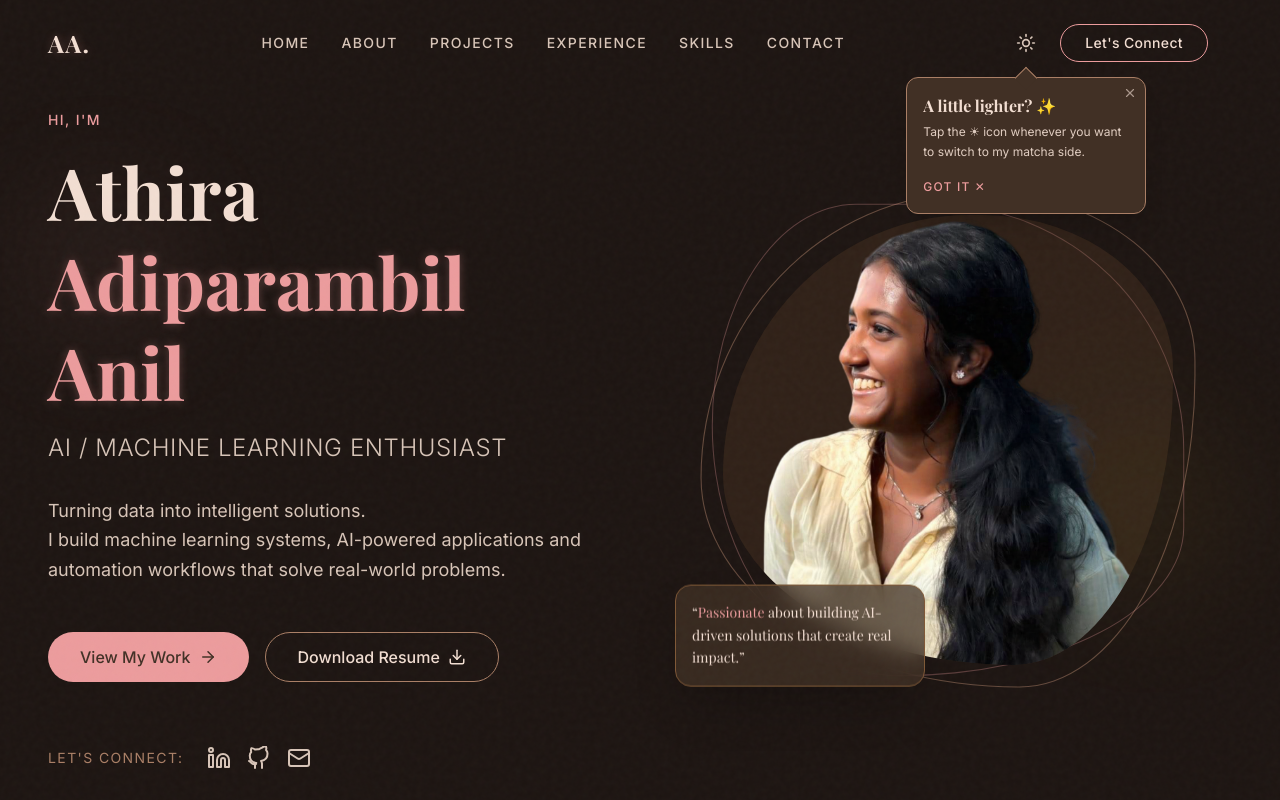
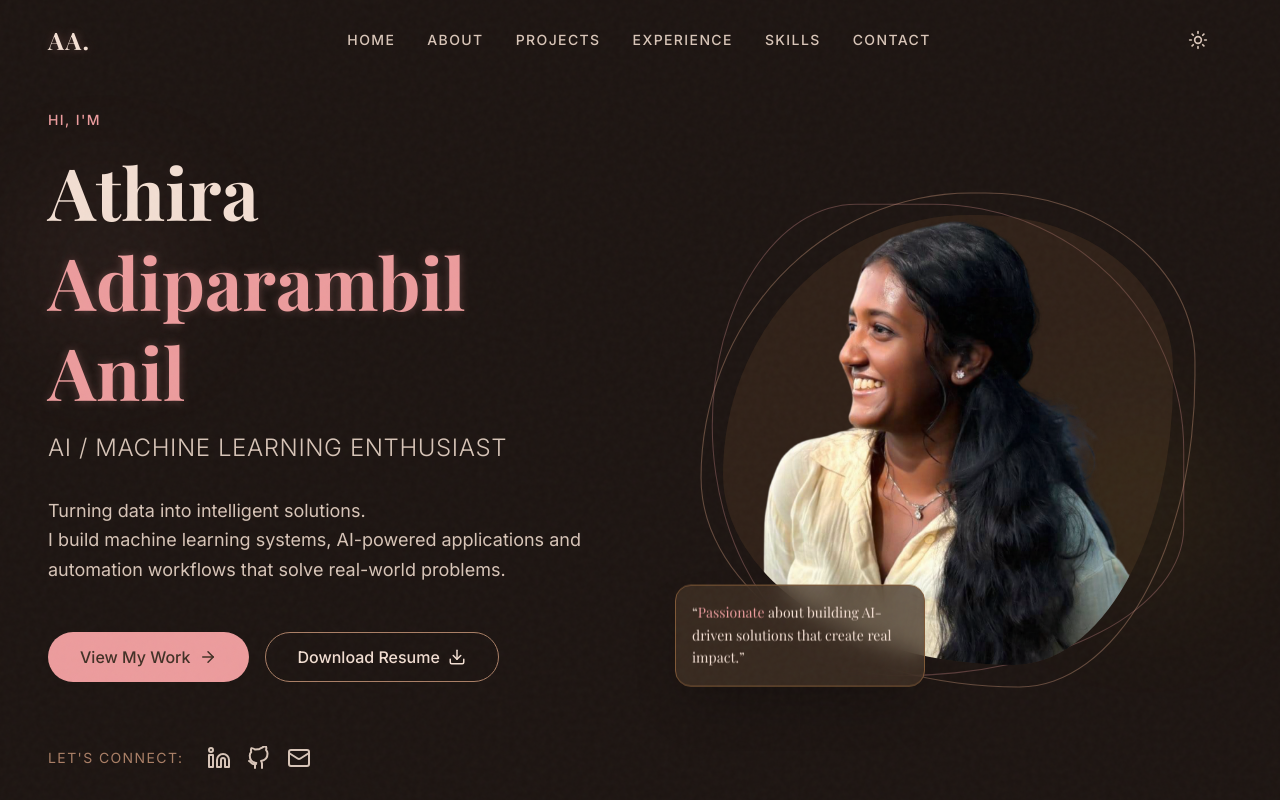
Before and after one commit to athira-anil2327/athira-portfolio, a React (Vite) app: page / in a window 1280 px wide. Shown: the top 800 px of the page. Built offline with nearby package versions, Linux system fonts and the light colour scheme; a web font is replaced by a local one.

Commit message:
final changes

```diff
--- a/src/components/Achievements.tsx
+++ b/src/components/Achievements.tsx
@@ -16,6 +16,21 @@ export default function Achievements() {
       title: "INTEL UNNATI INDUSTRIAL TRAINING",
       subtitle: "Machine Learning Internship Certification",
       icon: Medal,
+    },
+    {
+      title: "TechA Data Visualization using Power BI Certification",
+      subtitle: "Infosys Springboard · December 20, 2025",
+      icon: Award,
+    },
+    {
+      title: "Agile Scrum Certification",
+      subtitle: "Infosys Springboard · December 14, 2025",
+      icon: Award,
+    },
+    {
+      title: "Power BI for Business Professionals",
+      subtitle: "Infosys Springboard · December 8, 2025",
+      icon: Award,
     }
   ];
 
--- a/src/components/Footer.tsx
+++ b/src/components/Footer.tsx
@@ -40,7 +40,7 @@ export default function Footer() {
 
       <div className="max-w-7xl mx-auto mt-24 pt-6 border-t border-aloewood/20 flex flex-col md:flex-row justify-between items-center gap-4 text-xs font-sans text-milk-tea z-10 relative">
         <p>© 2026 Athira Adiparambil Anil. All rights reserved.</p>
-        <p>Designed & Built with <span className="text-sakura">♥</span></p>
+        <p>Designed & Built by Athira Anil</p>
       </div>
     </footer>
   );
--- a/src/components/LeadershipCommunity.tsx
+++ b/src/components/LeadershipCommunity.tsx
@@ -18,7 +18,7 @@ export default function LeadershipCommunity() {
     {
       role: 'MEDIA HEAD',
       org: 'ACM Student Chapter',
-      description: 'Contributed to technical-community initiatives, event promotion, media and student engagement.',
+      description: 'Contributed to technical-community initiatives, event promotion, media and student engagement. Conducted a National level hackathon "Ascend" and worked on its media control, poster development and video promotion.',
       icon: Share2,
     },
   ];
--- a/src/components/Navbar.tsx
+++ b/src/components/Navbar.tsx
@@ -1,5 +1,5 @@
-import { useState, useEffect, useRef } from 'react';
-import { Moon, Sun, X } from 'lucide-react';
+import { useState, useEffect } from 'react';
+import { Moon, Sun } from 'lucide-react';
 
 export default function Navbar() {
   const [isScrolled, setIsScrolled] = useState(false);
@@ -7,11 +7,7 @@ export default function Navbar() {
   // Theme state
   const [theme, setTheme] = useState('dark');
 
-  // Popups state
   const [showThemePopup, setShowThemePopup] = useState(false);
-
-  // Refs for clicking outside
-  const themeContainerRef = useRef<HTMLDivElement>(null);
 
   useEffect(() => {
     // Scroll listener
@@ -25,31 +21,27 @@ export default function Navbar() {
       document.documentElement.setAttribute('data-theme', 'light');
     }
 
-    // Popups init
-    const themePopupDismissed = localStorage.getItem('theme-popup-dismissed');
+    // Auto popup for first-time session
+    let showTimer: number;
+    let hideTimer: number;
+    const hasSeenPopup = sessionStorage.getItem('theme-popup-seen');
 
-    if (!themePopupDismissed) {
-      setTimeout(() => setShowThemePopup(true), 1500);
+    if (!hasSeenPopup) {
+      showTimer = window.setTimeout(() => {
+        setShowThemePopup(true);
+        hideTimer = window.setTimeout(() => {
+          setShowThemePopup(false);
+          sessionStorage.setItem('theme-popup-seen', 'true');
+        }, 4000);
+      }, 1500);
     }
-
-    // Click outside listener
-    const handleClickOutside = (e: MouseEvent) => {
-      if (
-        showThemePopup &&
-        themeContainerRef.current &&
-        !themeContainerRef.current.contains(e.target as Node)
-      ) {
-        dismissThemePopup();
-      }
-    };
-
-    document.addEventListener('mousedown', handleClickOutside);
 
     return () => {
       window.removeEventListener('scroll', handleScroll);
-      document.removeEventListener('mousedown', handleClickOutside);
+      if (showTimer) clearTimeout(showTimer);
+      if (hideTimer) clearTimeout(hideTimer);
     };
-  }, [showThemePopup]);
+  }, []);
 
   const toggleTheme = () => {
     const newTheme = theme === 'dark' ? 'light' : 'dark';
@@ -61,13 +53,6 @@ export default function Navbar() {
     } else {
       document.documentElement.removeAttribute('data-theme');
     }
-
-    if (showThemePopup) dismissThemePopup();
-  };
-
-  const dismissThemePopup = () => {
-    setShowThemePopup(false);
-    localStorage.setItem('theme-popup-dismissed', 'true');
   };
 
   const navLinks = [
@@ -108,8 +93,8 @@ export default function Navbar() {
         {/* Right side buttons container */}
         <div className="flex items-center space-x-6">
 
-          {/* Theme Toggle & Popup Wrapper */}
-          <div ref={themeContainerRef} className="relative flex items-center justify-center">
+          {/* Theme Toggle & Hover Tooltip */}
+          <div className="relative flex items-center justify-center group">
             <button
               onClick={toggleTheme}
               className="text-text-beige hover:text-sakura transition-colors flex items-center justify-center"
@@ -118,35 +103,19 @@ export default function Navbar() {
               {theme === 'dark' ? <Sun size={20} /> : <Moon size={20} />}
             </button>
 
-            {showThemePopup && (
-              <div className="absolute top-full right-0 md:right-auto md:left-1/2 md:-translate-x-1/2 mt-6 pointer-events-auto w-[240px] p-4 rounded-xl shadow-xl border animate-in fade-in slide-in-from-top-4 duration-500 transition-all bg-dark-chocolate border-milk-tea text-text-cream z-50">
-                <button onClick={dismissThemePopup} className="absolute top-2 right-2 opacity-60 hover:opacity-100 transition-opacity">
-                  <X size={14} />
-                </button>
-                {/* Arrow pointing exactly at the center of the theme icon */}
-                <div className="absolute -top-2 right-[6px] md:right-auto md:left-1/2 md:-translate-x-1/2 w-4 h-4 rotate-45 border-l border-t bg-dark-chocolate border-milk-tea"></div>
-
-                <h4 className="font-serif font-bold text-base mb-1 flex items-center gap-1">
+            {/* Hover & Auto Tooltip Box */}
+            <div className={`absolute top-full right-0 mt-3 pointer-events-none transition-opacity duration-500 p-3.5 rounded-xl shadow-xl border bg-dark-chocolate border-milk-tea text-text-cream z-50 ${showThemePopup ? 'opacity-100' : 'opacity-0 group-hover:opacity-100'}`}>
+              {/* Carved Arrow pointing up to the icon */}
+              <div className="absolute -top-1.5 right-[4px] w-3 h-3 rotate-45 border-l border-t bg-dark-chocolate border-milk-tea"></div>
+              <div className="flex flex-col gap-1 w-[180px] whitespace-normal">
+                <span className="font-serif font-bold text-sm">
                   A little lighter? ✨
-                </h4>
-                <p className="text-xs font-sans opacity-90 leading-relaxed mb-3">
-                  Tap the ☀ icon whenever you want to switch to my matcha side.
-                </p>
-                <button onClick={dismissThemePopup} className="text-xs font-medium uppercase tracking-widest text-sakura hover:opacity-80 transition-opacity">
-                  Got it ✕
-                </button>
+                </span>
+                <span className="text-[11px] font-sans opacity-90 leading-relaxed text-text-beige">
+                  Tap the icon whenever you want to switch to my matcha side.
+                </span>
               </div>
-            )}
-          </div>
-
-          {/* Let's Connect */}
-          <div className="relative hidden md:flex items-center justify-center">
-            <a
-              href="#contact"
-              className="px-6 py-2 rounded-full bg-transparent border border-sakura text-text-cream hover:bg-sakura hover:text-dark-chocolate hover:border-sakura transition-all duration-300 font-medium tracking-wide text-sm"
-            >
-              Let's Connect
-            </a>
+            </div>
           </div>
 
           {/* Mobile menu placeholder */}
```
